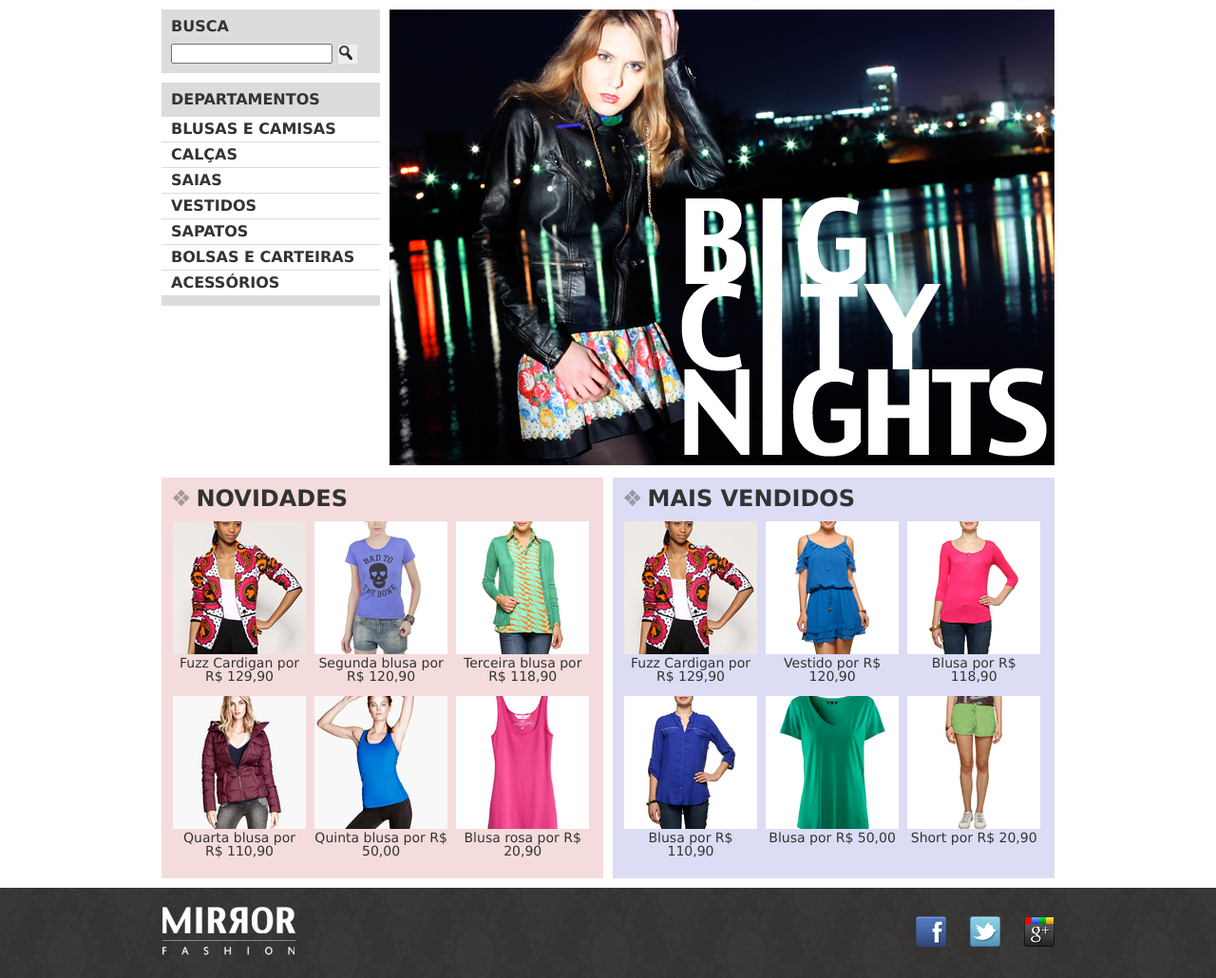
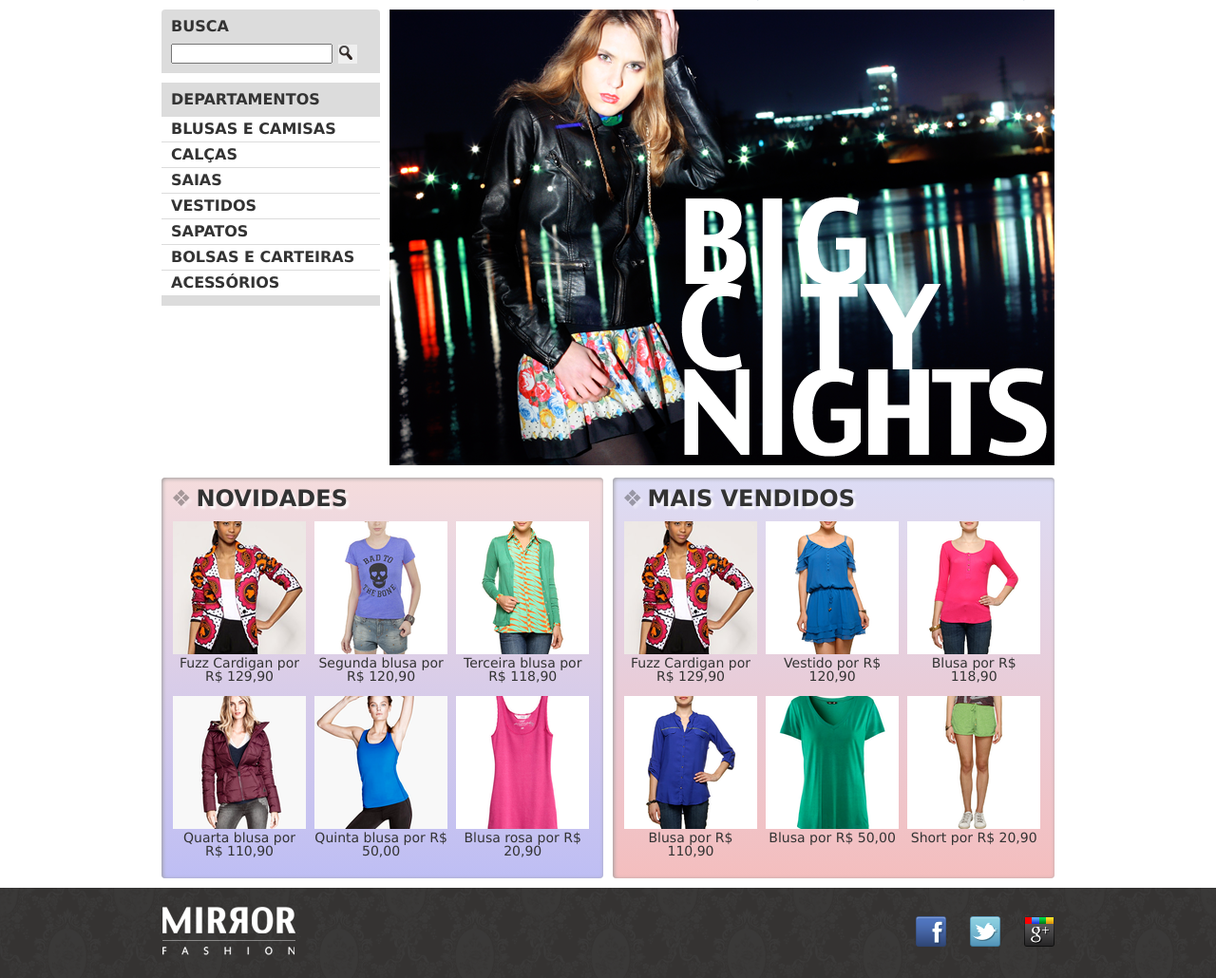
Before and after one commit to mayararysia/mirror-fashion, a PHP site: page / in a window 1280 px wide. Shown: the part 88-1118 px from the top of the page at 95% size. Run offline with PHP 8.4, Linux system fonts and the light colour scheme.

Commit message:
coding performed up to until 5.16

```diff
--- a/css/estilo.css
+++ b/css/estilo.css
@@ -52,23 +52,6 @@
     margin: 0 auto;
     width: 940px;
 }
- /* .quadrado {
-     background-color: green;
-     height: 200px;
-     width: 200px;
- }
-
- .absoluto {
-     background-color: greenye llow;
-     position: absolute;
-     top: 20px;
-     right: 30px;
- }
-
- .relativo {
-     background-color: hotpink;
-     position: relative;
- } */
 
 .busca,
 .menu-departamentos {
@@ -104,6 +87,11 @@
     height: 20px;
     /* imagem replacement */
     text-indent: -9999px;
+}
+
+.busca {
+    border-top-left-radius: 4px;
+    border-top-right-radius: 4px;
 }
 
 .menu-departamentos li {
@@ -156,12 +144,26 @@
     width: 140px;
     margin: 2px;
     padding-bottom: 10px;
+    transition: 0.7s ease-out;
+}
+
+.painel li:hover {
+    background-color: rgba(255, 255, 255, 0.8);
+    box-shadow: 0 0 5px #333;
+    transition: box-shadow 0.7s ease-in;
+    transform: scale(1.2) rotate(-5deg);
+}
+
+.painel li:nth-child(2n):hover {
+    transform: scale(1.2) rotate(5deg);
 }
 
 .painel {
     margin: 10px 0;
     padding: 10px;
     width: 445px;
+    border-radius: 4px;
+    box-shadow: inset 1px 1px 4px #999;
 }
 
 .painel h2 {
@@ -169,6 +171,7 @@
     font-weight: bold;
     text-transform: uppercase;
     margin-bottom: 10px;
+    text-shadow: 3px 3px 2px rgba(255, 255, 255, 0.8);
 }
 
 .painel a {
@@ -181,12 +184,16 @@
 .novidades {
     float: left;
     background-color: #F5DCDC;
+    background: linear-gradient(#F5DCDC, #bebef4);
 }
 
 .mais-vendidos {
     float: right;
     background-color: #DCDCF5;
+    background: linear-gradient(#dcdcf5, #f4bebe);
 }
+
+
 /* .facebook {
      height: 55px;
      width: 85px;
```
Lines whose indentation alone changed are shown as unchanged.
